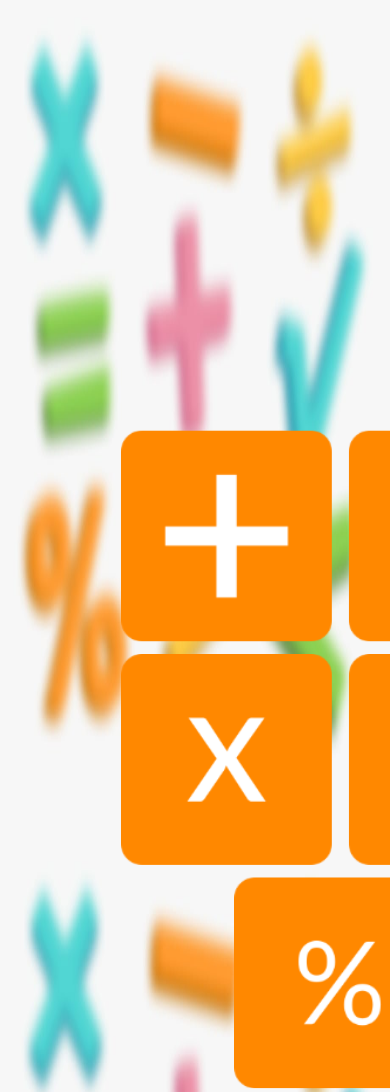
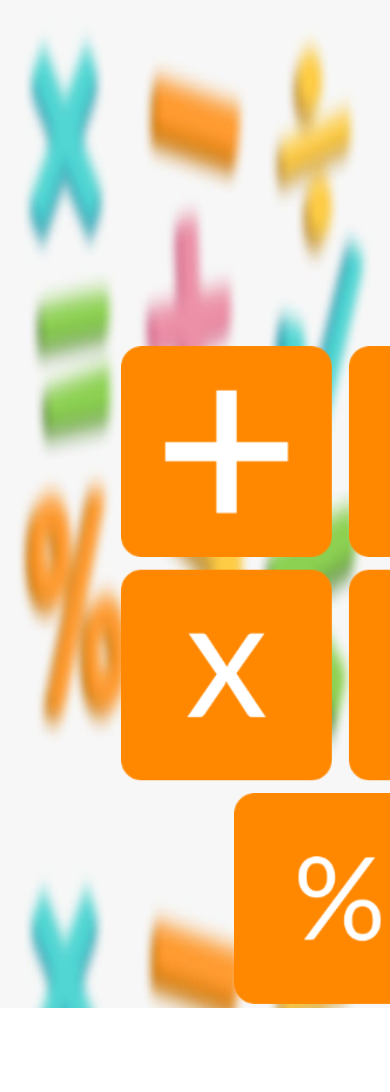
Before and after one commit to khare01/Simple-Calculator, a plain HTML site: page index.html in a window 390 px wide. Shown: the top 1092 px of the page. After the commit the page ends 1008 px from the top, so only its background shows below. Drawn offline with Linux system fonts and the light colour scheme.

Commit message:
Update ritik.css

```diff
--- a/ritik.css
+++ b/ritik.css
@@ -116,7 +116,7 @@ p{
     }
    .cont{
 
-     transform: translate(30vw,50vh);
+     transform: translate(30vw,40vh);
      display: block;
    }
    .r2{
```
